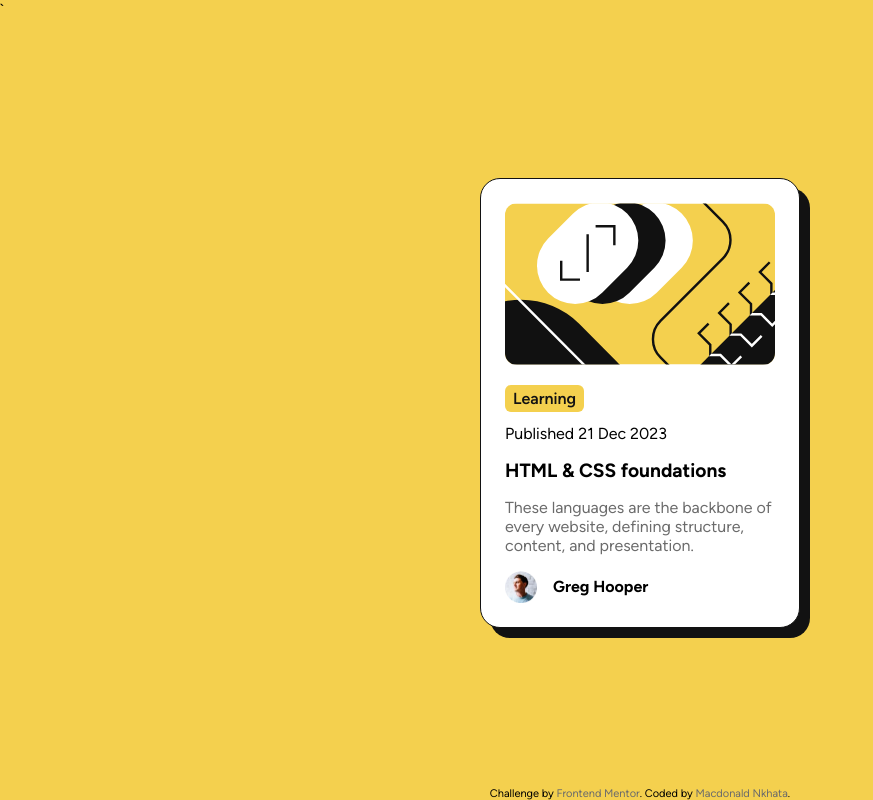
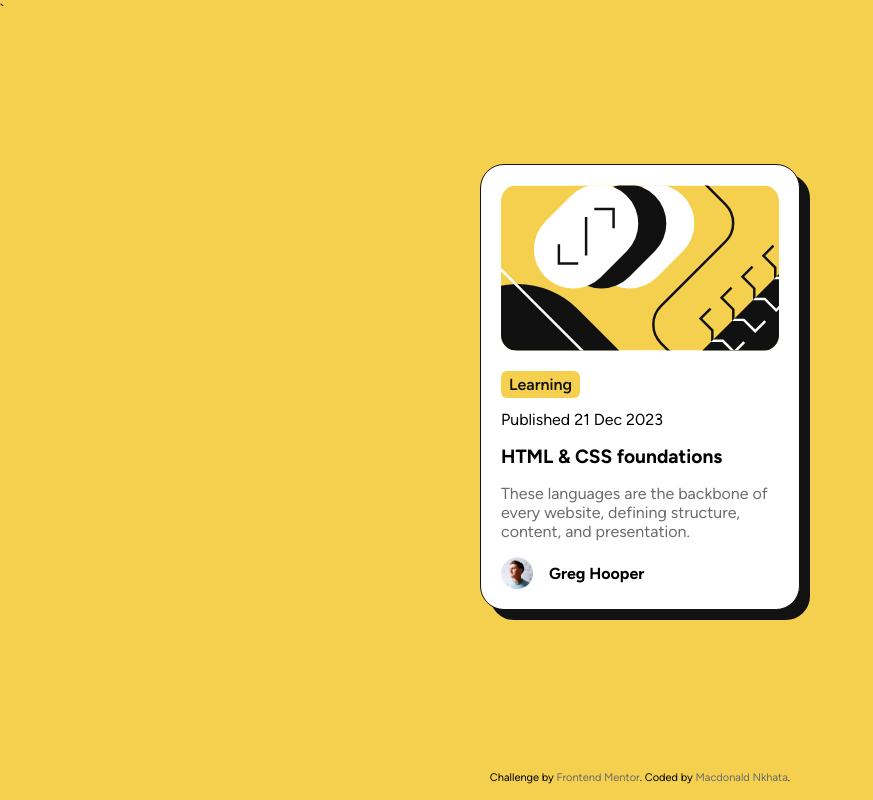
Before and after one commit to MacNkhata/blog-preview-card, a plain HTML site: page index.html in a window 1280 px wide. Shown: the whole page, without its empty margins (0-873 px from the left). Drawn offline with Linux system fonts and the light colour scheme.

Commit message:
fix reduced card padding

```diff
--- a/css/styles.css
+++ b/css/styles.css
@@ -35,17 +35,17 @@ main {
 
 .card {
   width: 320px;
-  padding: 24px;
+  padding: 20px;
   background-color: var(--white);
   border: 1px solid var(--gray-950);
-  border-radius: 20px;
+  border-radius: 24px;
   box-shadow: 10px 10px 0px var(--gray-950);
 }
 
 .main-card-img {
   width: 100%;
   height: auto;
-  border-radius: 12px;
+  border-radius: 16px;
   margin-bottom: 16px;
 }
 
@@ -89,6 +89,10 @@ main {
   font-weight: bold;
 }
 
+footer {
+  padding: 16px 0;
+}
+
 .attribution {
   font-size: 11px;
   text-align: center;
```
